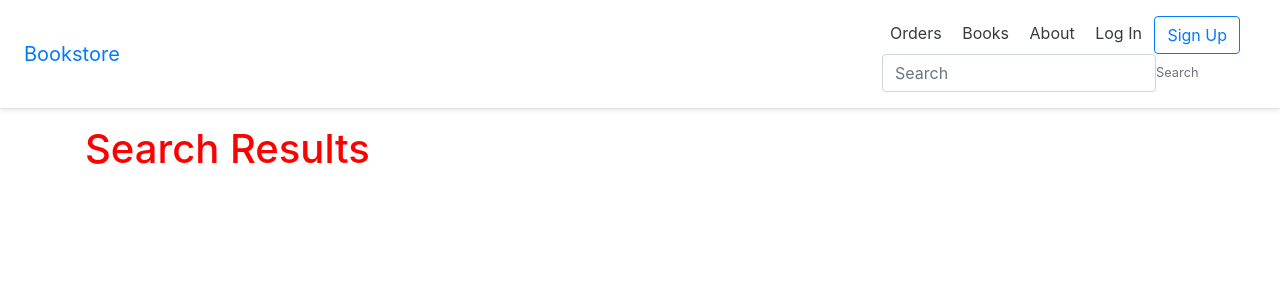
After one commit to trinhcaokhoa/book_app, a Django app: template templates/books/search_results.html in a window 1280 px wide. The commit adds this page. Shown: the top 300 px of the page. Run offline with Django 3.2, Linux system fonts and the light colour scheme; the template is opened without the code that fills it, so the values that code supplies are empty; some libraries are stand-ins or nearby versions.

Commit message:
ADD- Add searching function, Searching result page

```diff
--- a/books/urls.py
+++ b/books/urls.py
@@ -1,7 +1,8 @@
 from django.urls import path
-from .views import BookListView, BookDetailView
+from .views import BookListView, BookDetailView, SearchResultsListView
 
 urlpatterns = [
 path('', BookListView.as_view(), name='book_list'),
 path('<int:pk>', BookDetailView.as_view(), name='book_detail'),
+path('search/', SearchResultsListView.as_view(), name='search_result'),
 ]
--- a/templates/_base.html
+++ b/templates/_base.html
@@ -21,11 +21,21 @@
         <a class="p-2 text-dark" href="{% url 'book_list' %}">Books</a>
         <a class="p-2 text-dark" href="{% url 'about' %}">About</a>
         {% if user.is_authenticated %}
-          <a class="p-2 text-dark" href="{% url 'account_logout' %}">Log Out</a>
+        <a class="p-2 text-dark" href="{% url 'account_logout' %}">Log Out</a>
         {% else %}
-          <a class="p-2 text-dark" href="{% url 'account_login' %}">Log In</a>
-          <a class="btn btn-outline-primary" href="{% url 'account_signup' %}">Sign Up</a>
-  {% endif %}
+        <a class="p-2 text-dark" href="{% url 'account_login' %}">Log In</a>
+        <a class="btn btn-outline-primary" href="{% url 'account_signup' %}">Sign Up</a>
+        {% endif %}
+        <form class="form-inline" action="{% url 'search_result' %}" method="GET">
+          <div class="form-group">
+            <label for=""></label>
+            <input type="text" name="q" id="" class="form-control" placeholder="Search" aria-describedby="Search">
+            <small id="helpId" class="text-muted">Search</small>
+          </div>
+        </form>
+
+
+
 </nav>
     </div>
   </header>
--- /dev/null
+++ b/templates/books/search_results.html
@@ -0,0 +1,14 @@
+{% extends '_base.html' %}
+
+{% block title %}Search{% endblock title %}
+
+{% block content %}
+  <h1>Search Results</h1>
+  {% for book in book_list %}
+    <div>
+      <h3><a href="{{ book.get_absolute_url }}">{{ book.title }}</a></h3>
+      <p>Author: {{ book.author }}</p>
+      <p>Price: $ {{ book.price }}</p>
+    </div>
+  {% endfor %}
+{% endblock content %}
```
Also changed, not shown: books/views.py (+16 -0 lines), media/covers/php0IYUAb.jpeg (added), media/covers/php0IYUAb_OqOyYCT.jpeg (added), templates/home.html (line endings or trailing spaces).
